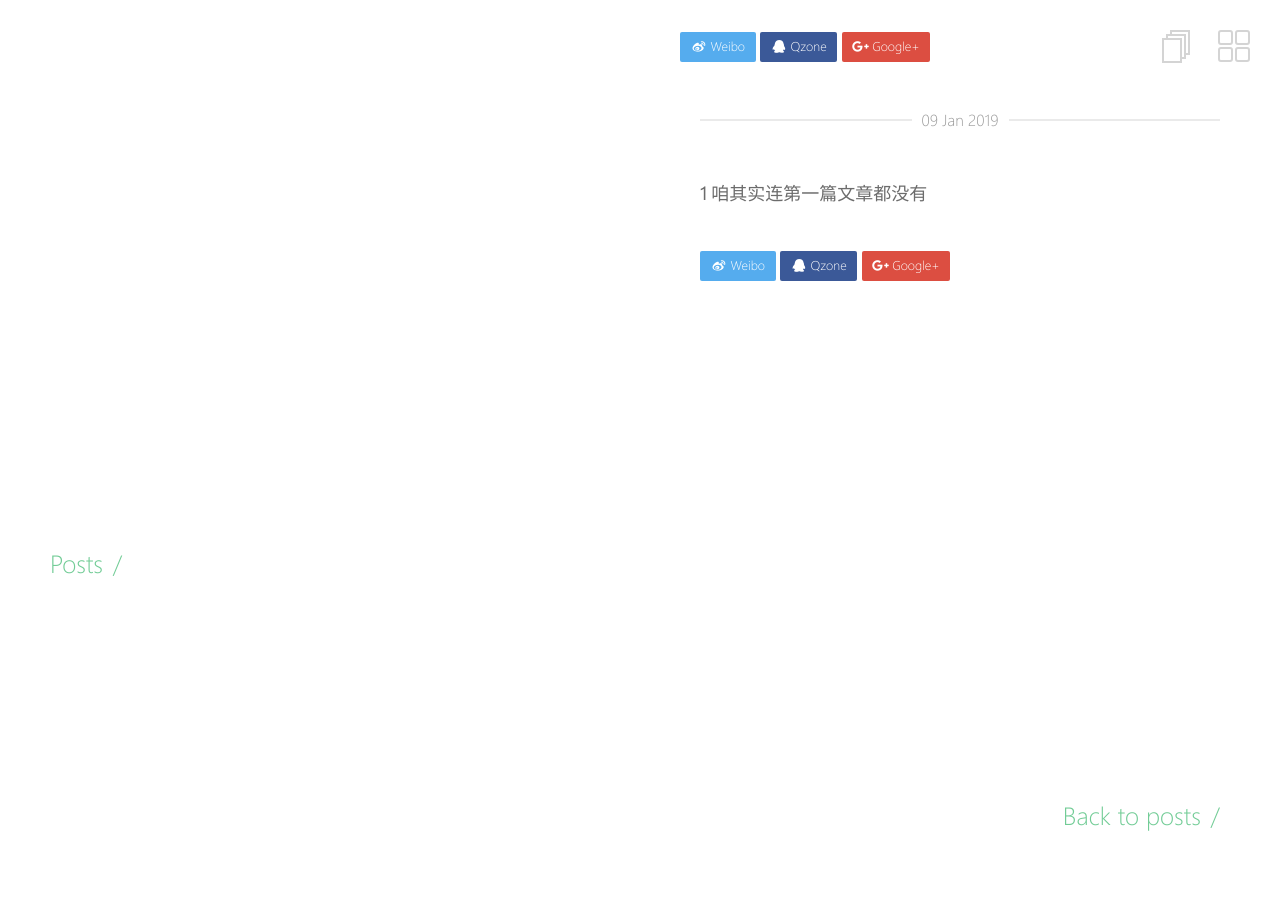
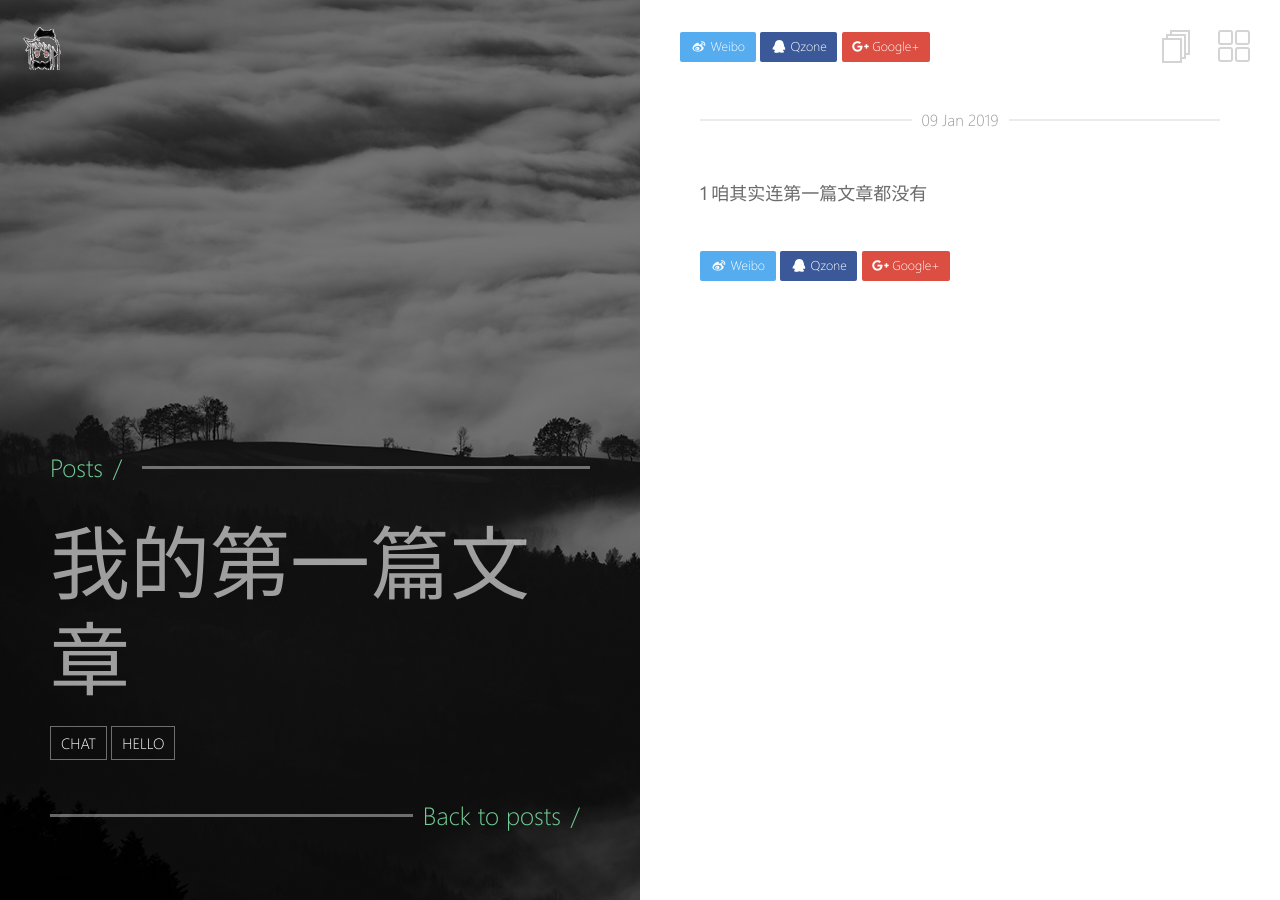
Before and after one commit to TolgaTatli/Halve, a Jekyll site: the page built from _posts/2019-01-09-我的第一篇文章-Chat.md, in a window 1280 px wide. Built offline with Jekyll 4.4.1, drawn with Linux system fonts in a browser that asks for light colours.

Commit message:
Update post.html

```diff
--- a/_layouts/post.html
+++ b/_layouts/post.html
@@ -6,6 +6,9 @@
 <html>
 {% include head.html %}
 <body id="posts" class="inner-post-page">
+   <div class="block-left">
+      <div class="content">
+        <a href="{{ site.url }}" class="logo"><img src="{{ site.url }}/images/{{ site.logo }}"></a>
         <div class="post-title-section">
           <div class="section-line">Posts <em>/</em></div>
           <h1 class="section-title">{{ page.title | markdownify | remove: "<p>" | remove: "</p>" }}</h1>
```
